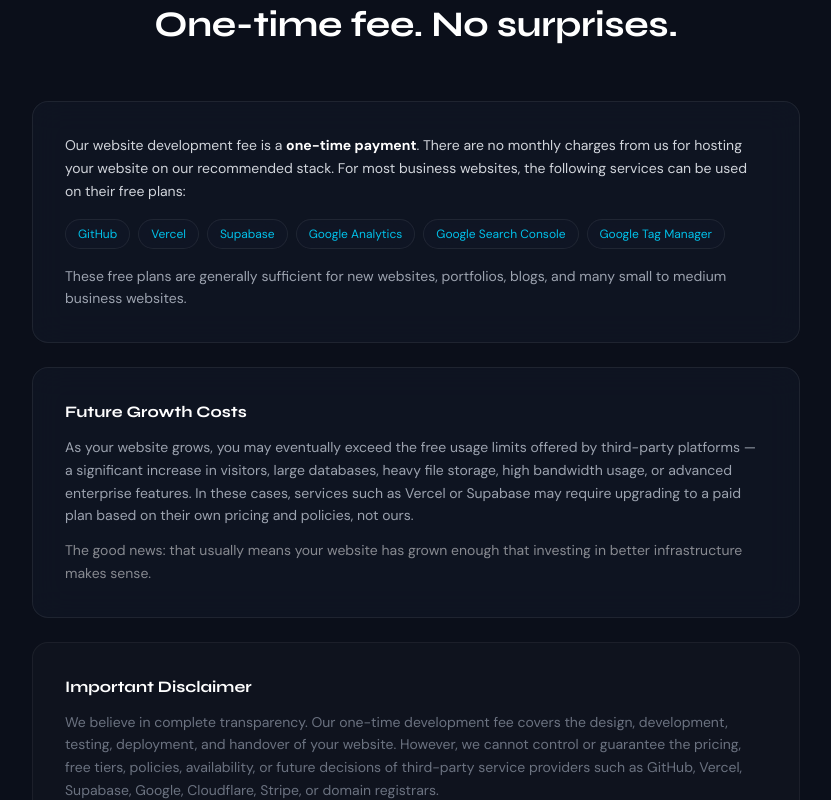
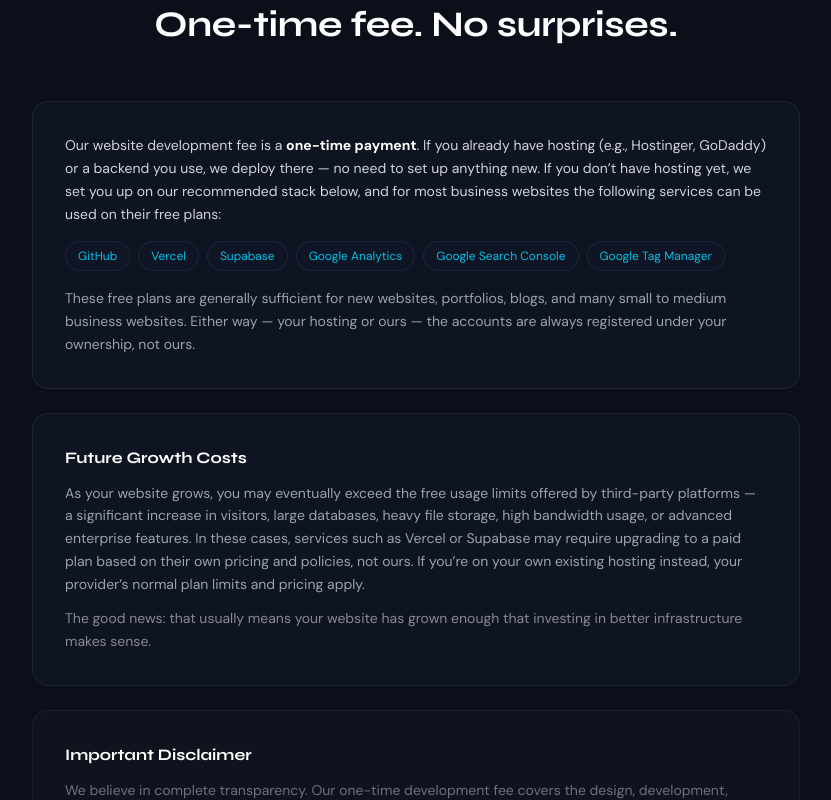
Before and after one commit to aliimranrauf-oss/CLAUDE_NEXTJS, a Next.js app: page /how-it-works in a window 1280 px wide. Shown: the part 3460-4260 px from the top of the page, without its empty margins (224-1055 px from the left). Built offline with nearby package versions, Linux system fonts and the light colour scheme.

Commit message:
Update PricingTransparency.tsx

```diff
--- a/components/how-it-works/PricingTransparency.tsx
+++ b/components/how-it-works/PricingTransparency.tsx
@@ -25,9 +25,10 @@
 
         <div className="glass card-glow rounded-2xl p-7 sm:p-8 mb-6">
           <p className="text-sm text-gray-300 leading-relaxed mb-4" style={{ fontFamily: 'DM Sans, sans-serif' }}>
-            Our website development fee is a <strong className="text-white">one-time payment</strong>. There
-            are no monthly charges from us for hosting your website on our recommended stack. For most business
-            websites, the following services can be used on their free plans:
+            Our website development fee is a <strong className="text-white">one-time payment</strong>. If you
+            already have hosting (e.g., Hostinger, GoDaddy) or a backend you use, we deploy there &mdash; no need
+            to set up anything new. If you don&rsquo;t have hosting yet, we set you up on our recommended stack
+            below, and for most business websites the following services can be used on their free plans:
           </p>
           <ul className="flex flex-wrap gap-2 mb-4">
             {FREE_TIER_SERVICES.map((s) => (
@@ -42,7 +43,8 @@
           </ul>
           <p className="text-sm text-gray-400 leading-relaxed" style={{ fontFamily: 'DM Sans, sans-serif' }}>
             These free plans are generally sufficient for new websites, portfolios, blogs, and many small to
-            medium business websites.
+            medium business websites. Either way &mdash; your hosting or ours &mdash; the accounts are always
+            registered under your ownership, not ours.
           </p>
         </div>
 
@@ -54,7 +56,9 @@
             As your website grows, you may eventually exceed the free usage limits offered by third-party
             platforms &mdash; a significant increase in visitors, large databases, heavy file storage, high
             bandwidth usage, or advanced enterprise features. In these cases, services such as Vercel or
-            Supabase may require upgrading to a paid plan based on their own pricing and policies, not ours.
+            Supabase may require upgrading to a paid plan based on their own pricing and policies, not ours. If
+            you&rsquo;re on your own existing hosting instead, your provider&rsquo;s normal plan limits and
+            pricing apply.
           </p>
           <p className="text-sm text-white/50 leading-relaxed" style={{ fontFamily: 'DM Sans, sans-serif' }}>
             The good news: that usually means your website has grown enough that investing in better
@@ -68,9 +72,10 @@
           </h3>
           <p className="text-sm text-gray-500 leading-relaxed mb-3" style={{ fontFamily: 'DM Sans, sans-serif' }}>
             We believe in complete transparency. Our one-time development fee covers the design, development,
-            testing, deployment, and handover of your website. However, we cannot control or guarantee the
-            pricing, free tiers, policies, availability, or future decisions of third-party service providers
-            such as GitHub, Vercel, Supabase, Google, Cloudflare, Stripe, or domain registrars.
+            testing, deployment, and handover of your website &mdash; to your own hosting if you have it, or to
+            a free-tier stack we set up if you don&rsquo;t. However, we cannot control or guarantee the pricing,
+            free tiers, policies, availability, or future decisions of third-party service providers such as
+            GitHub, Vercel, Supabase, Google, Cloudflare, Stripe, your hosting provider, or domain registrars.
           </p>
           <p className="text-sm text-gray-500 leading-relaxed" style={{ fontFamily: 'DM Sans, sans-serif' }}>
             Any future costs, renewals, subscriptions, or upgrades charged by these providers are separate from
@@ -90,7 +95,7 @@
               boxShadow: '0 4px 15px rgba(0,212,255,0.3)',
             }}
           >
-            Start Your Free Consultation →
+            Start Your Free Consultation &rarr;
           </a>
         </div>
       </div>
```
